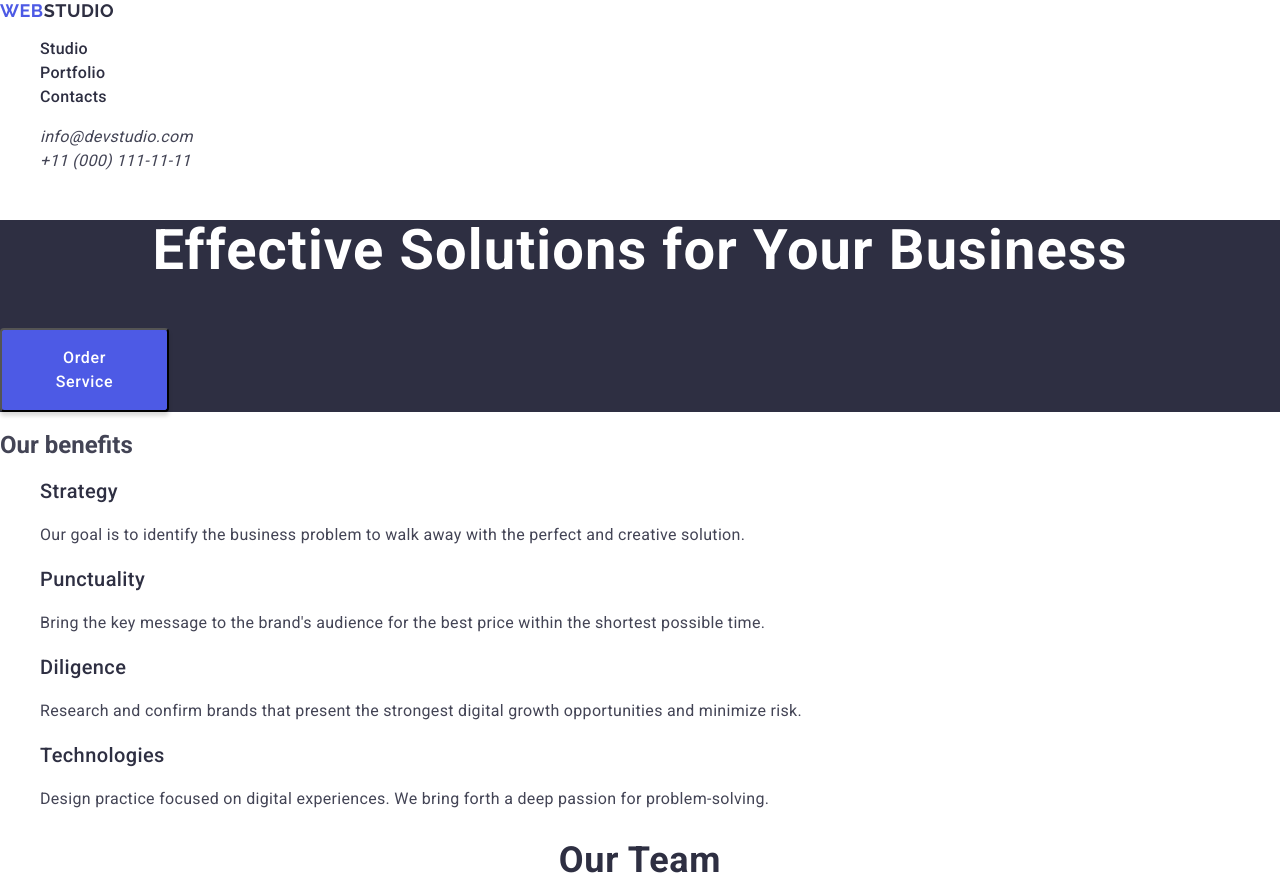
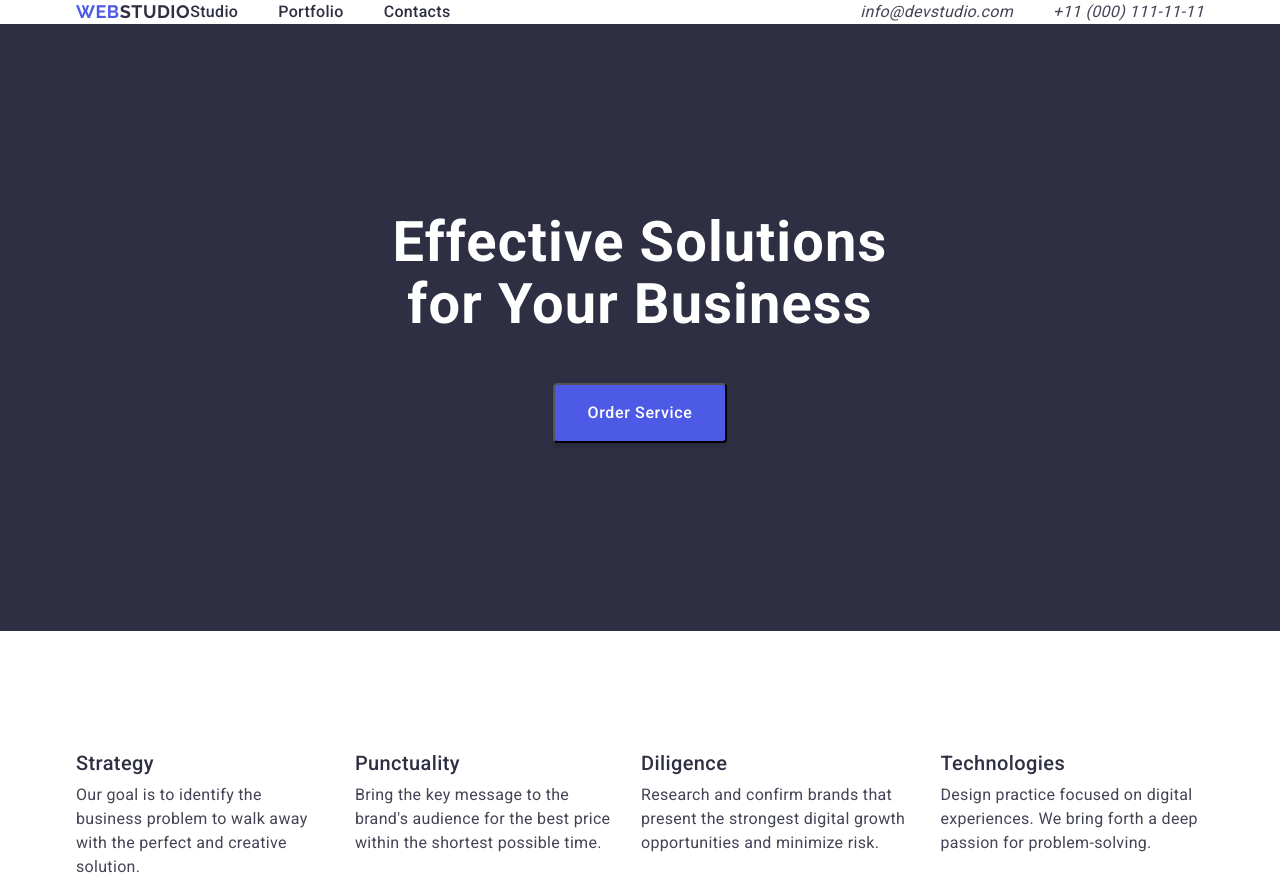
Before and after one commit to Grypis/web-studio-my, a plain HTML site: page index.html in a window 1280 px wide. Shown: the top 884 px of the page. Drawn offline with nearby package versions, Linux system fonts and the light colour scheme.

Commit message:
complited-for-4

```diff
--- a/css/style.css
+++ b/css/style.css
@@ -1,6 +1,13 @@
 /* ====================== Common styles ===================== */
+h1, h2, h3, h4, h5, h6, p {
+    margin: 0;
+}
+
 ul, ol {
     list-style-type: none;
+    margin-top: 0;
+    margin-bottom: 0;
+    padding-left: 0;
 }
 
 a {
@@ -21,12 +28,48 @@ body {
     color: #434455;
     background-color: #ffffff;
 }
+
+address {
+    display: block;
+}
+
+.visually-hidden {
+  position: absolute;
+  width: 1px;
+  height: 1px;
+  margin: -1px;
+  border: 0;
+  padding: 0;
+
+  white-space: nowrap;
+  clip-path: inset(100%);
+  clip: rect(0 0 0 0);
+  overflow: hidden;
+}
+
+.container {
+    width: 1158px;
+    padding-left: 15px;
+    padding-right: 15px;
+    margin-left: auto;
+    margin-right: auto;
+}
 /* ====================== /Common styles ===================== */
 
 /* ========================= Header styles ====================== */
 .page-header {
+
+}
+
+.header-container {
+    display: flex;
+    align-items: center;
+    justify-content: space-between;
+
 }
 .page-nav {
+    display: flex;
+    align-items: center;
 }
 .logo-header {
     font-family: "Raleway", sans-serif;
@@ -41,25 +84,32 @@ color: #2e2f42;
     color: #4d5ae5;
 }
 .page-header-menu {
+    display: flex;
+    gap: 40px;
 }
 .page-item-menu-header {
 }
 .page-link-header {
+    padding-top: 24px;
+    padding-bottom: 24px;
     font-weight: 500;
 font-size: 16px;
 line-height: 1.5;
 letter-spacing: 0.02em;
 color: #2e2f42;
+transition: color 250ms linear;
 }
 
 .page-link-header:hover,
-.page-link-header:active {
+.page-link-header:focus {
     color: #404bbf;
 }
 
 .page-address-header {
 }
 .menu-address-header {
+    display: flex;
+    gap: 40px;
 }
 .item-menu-address-header {
 }
@@ -69,6 +119,7 @@ font-size: 16px;
 line-height: 1.5;
 letter-spacing: 0.02em;
 color: #434455;
+transition: color 250ms linear;
 }
 
 .page-address-link-header:hover,
@@ -80,9 +131,15 @@ color: #434455;
 
 /* ========================= Hero styles ====================== */
 .page-hero {
+    padding-top: 188px;
+    padding-bottom: 188px;
     background: #2e2f42;
 }
 .hero-title {
+    margin-left: auto;
+    margin-right: auto;
+    margin-bottom: 48px;
+    width: 496px;
 font-size: 56px;
 line-height: 1.1;
 letter-spacing: 0.02em;
@@ -90,6 +147,9 @@ text-align: center;
 color: #fff;
 }
 .btn {
+    display: block;
+    margin-right: auto;
+    margin-left: auto;
     font-weight: 500;
 font-size: 16px;
 line-height: 1.5;
@@ -97,9 +157,10 @@ letter-spacing: 0.04em;
 color: #fff;
 border-radius: 4px;
 padding: 16px 32px;
-width: 169px;
+min-width: 169px;
 box-shadow: 0 4px 4px 0 rgba(0, 0, 0, 0.15);
 background-color: #4d5ae5;
+transition: background-color 250ms linear;
 }
 
 .btn:hover,
@@ -111,14 +172,19 @@ background-color: #4d5ae5;
 
 /* ========================= Benefits styles ====================== */
 .page-benefits {
+    padding-top: 120px;
+    padding-bottom: 120px;
 }
 .page-benefits-title {
 }
 .page-benefits-menu {
+    display: flex;
+    gap: 24px;
 }
 .page-benefits-item-menu {
 }
 .page-benefits-subtitle {
+    margin-bottom: 8px;
     font-weight: 500;
 font-size: 20px;
 line-height: 1.2;
@@ -137,8 +203,11 @@ color: #434455;
 /* ========================= Team styles ====================== */
 
 .page-team {
+    padding-top: 120px;
+    padding-bottom: 120px;
 }
 .page-team-title {
+    margin-bottom: 72px;
     font-size: 36px;
 line-height: 1.11;
 letter-spacing: 0.02em;
@@ -147,12 +216,19 @@ text-align: center;
 color: #2e2f42;
 }
 .page-team-menu {
+    display: flex;
+    gap: 24px;
+    flex-wrap: wrap;
 }
 .page-team-item-menu {
+    width: calc((100% - 72px) / 4);
+
 }
 .page-team-img {
 }
 .page-team-subtitle {
+    margin-top: 32px;
+    margin-bottom: 8px;
     font-weight: 500;
 font-size: 20px;
 line-height: 1.2;
@@ -171,6 +247,8 @@ text-align: center;
 
 /* ========================= Footer styles ====================== */
 .page-footer {
+    padding-top: 100px;
+    padding-bottom: 100px;
     background-color: #2e2f42;;
 }
 .page-footer-logo {
@@ -184,6 +262,8 @@ color: #f4f4fd;
 }
 
 .page-footer-text {
+    margin-top: 16px;
+    width: 264px;
     font-size: 16px;
 line-height: 1.5;
 letter-spacing: 0.02em;
--- a/index.html
+++ b/index.html
@@ -22,6 +22,7 @@
   <body>
     <!-- header -->
     <header class="page-header">
+      <div class="container header-container">
         <nav class="page-nav">
           <a class="logo-header" href="./index.html"
             ><span class="logo-span">Web</span>Studio</a
@@ -37,7 +38,7 @@
               <a class="page-link-header" href="./index.html">Contacts</a>
             </li>
           </ul>
-
+        </nav>
         <address class="page-address-header">
           <ul class="menu-address-header">
             <li class="item-menu-address-header">
@@ -54,25 +55,28 @@
             </li>
           </ul>
         </address>
-      </nav>
+      </div>
     </header>
 
     <main>
       <!-- Hero section -->
       <section class="page-hero">
+        <div class="container">
           <h1 class="hero-title">Effective Solutions for Your Business</h1>
           <button class="btn" type="button">Order Service</button>
+        </div>
       </section>
 
       <!-- Benefits section -->
       <section class="page-benefits">
-        <h2 class="page-benefits-title">Our benefits</h2>
+        <div class="container">
+          <h2 class="page-benefits-title visually-hidden">Our benefits</h2>
           <ul class="page-benefits-menu">
             <li class="page-benefits-item-menu">
               <h3 class="page-benefits-subtitle">Strategy</h3>
               <p class="page-benefits-text">
-              Our goal is to identify the business problem to walk away with the
-              perfect and creative solution.
+                Our goal is to identify the business problem to walk away with
+                the perfect and creative solution.
               </p>
             </li>
             <li class="page-benefits-item-menu">
@@ -97,10 +101,12 @@
               </p>
             </li>
           </ul>
+        </div>
       </section>
 
       <!-- Our team section -->
       <section class="page-team">
+        <div class="container">
           <h2 class="page-team-title" id="our-team">Our Team</h2>
           <ul class="page-team-menu">
             <li class="page-team-item-menu">
@@ -149,17 +155,20 @@
               <p class="page-team-text">UI Designer</p>
             </li>
           </ul>
+        </div>
       </section>
     </main>
     <!-- footer section -->
     <footer class="page-footer">
+      <div class="container">
         <a class="page-footer-logo" href="./index.html"
           ><span class="logo-span">Web</span>Studio</a
         >
         <p class="page-footer-text">
-        Increase the flow of customers and sales for your business with digital
-        marketing & growth solutions.
+          Increase the flow of customers and sales for your business with
+          digital marketing & growth solutions.
         </p>
+      </div>
     </footer>
   </body>
 </html>
```
Lines whose indentation alone changed are shown as unchanged.
